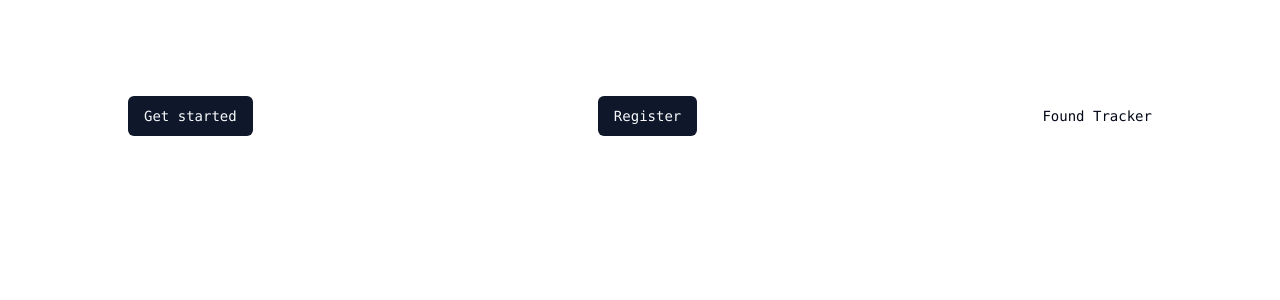
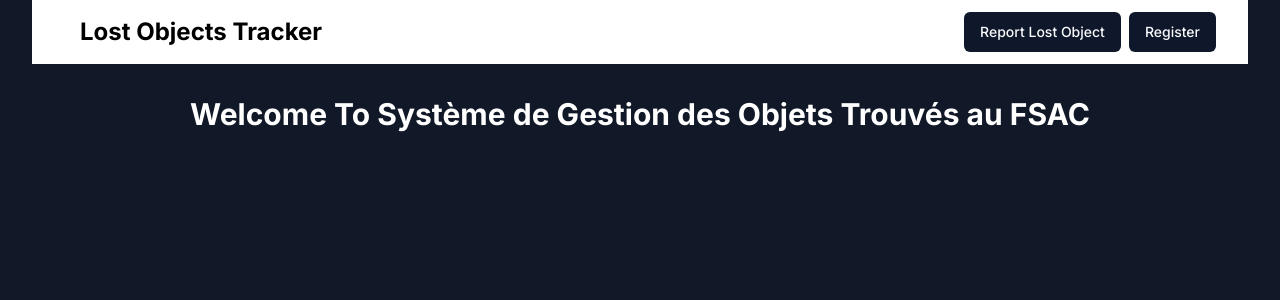
Before and after one commit to abdokin/foundTracker, a Next.js app in the folder frontend/: page / in a window 1280 px wide. Shown: the top 300 px of the page. Built offline with nearby package versions, Linux system fonts and the light colour scheme.

Commit message:
make home page interesting

```diff
--- a/frontend/app/page.tsx
+++ b/frontend/app/page.tsx
@@ -2,20 +2,25 @@ import { Button } from "@/components/ui/button";
 import Link from "next/link";
 
 export default function Home() {
+
   return (
-    <main className="flex min-h-screen flex-col items-center justify-between p-24">
-      <div className="z-10 max-w-5xl w-full items-center justify-between font-mono text-sm lg:flex">
-        <Link href={"/auth/login"}>
-          <Button>Get started </Button>
-        </Link>
-        <Link href={"/auth/register"}>
-          <Button>Register </Button>
-        </Link>
-
-        <div className="fixed bottom-0 left-0 flex h-48 w-full items-end justify-center bg-gradient-to-t from-white via-white dark:from-black dark:via-black lg:static lg:h-auto lg:w-auto lg:bg-none">
-          Found Tracker
+    <div className="h-screen min-h-screen container bg-gray-900 text-white">
+      <nav className="flex items-center w-full bg-white px-8">
+        <div className="bg-white p-4 text-black font-bold text-2xl">
+          <span>Lost Objects Tracker</span>
         </div>
-      </div>
-    </main>
+        <div className="flex gap-2 items-center ml-auto">
+          <Link href={"/auth/login"}>
+            <Button>Report Lost Object</Button>
+          </Link>
+          <Link href={"/auth/register"}>
+            <Button>Register</Button>
+          </Link>
+        </div>
+      </nav>
+      <main className="flex flex-col items-center justify-between  text-white mt-8">
+          <h1 className="text-3xl font-bold">Welcome To Système de Gestion des Objets Trouvés au FSAC </h1>
+      </main>
+    </div>
   );
 }
```
